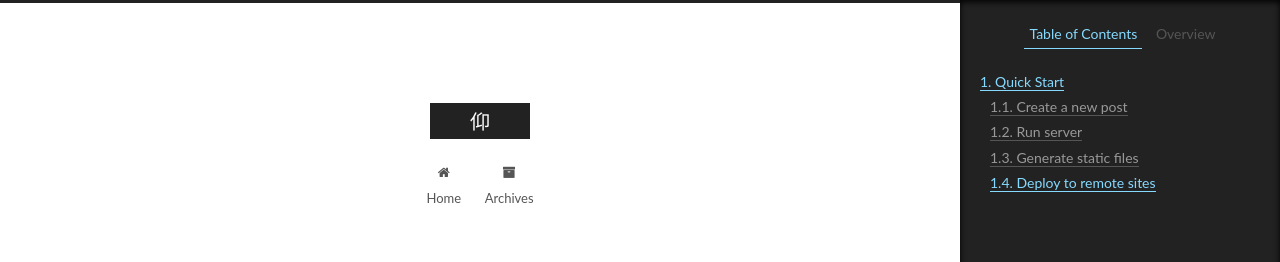
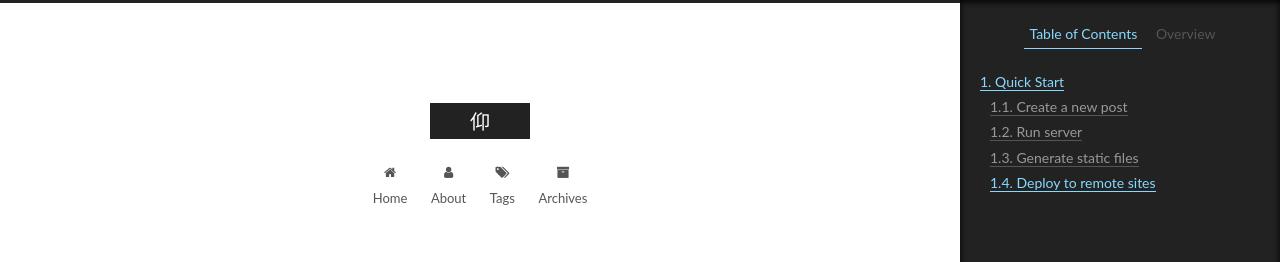
Before and after one commit to SayoungMo/SayoungMo.github.io, a plain HTML site: page 2018/11/16/hello-world/index.html in a window 1280 px wide. Shown: the top 262 px of the page. Drawn offline with Linux system fonts and the light colour scheme.

Commit message:
Site updated: 2018-11-16 18:41:13

```diff
--- a/2018/11/16/hello-world/index.html
+++ b/2018/11/16/hello-world/index.html
@@ -187,6 +187,26 @@
               <i class="menu-item-icon fa fa-fw fa-home"></i> <br>
 
             Home
+          </a>
+        </li>
+
+
+        <li class="menu-item menu-item-about">
+          <a href="/about/" rel="section">
+
+              <i class="menu-item-icon fa fa-fw fa-user"></i> <br>
+
+            About
+          </a>
+        </li>
+
+
+        <li class="menu-item menu-item-tags">
+          <a href="/tags/" rel="section">
+
+              <i class="menu-item-icon fa fa-fw fa-tags"></i> <br>
+
+            Tags
           </a>
         </li>
 
```
Also changed, not shown: archives/2018/11/index.html (+20 -0 lines), archives/2018/index.html (+20 -0 lines), archives/index.html (+20 -0 lines), index.html (+20 -0 lines).
